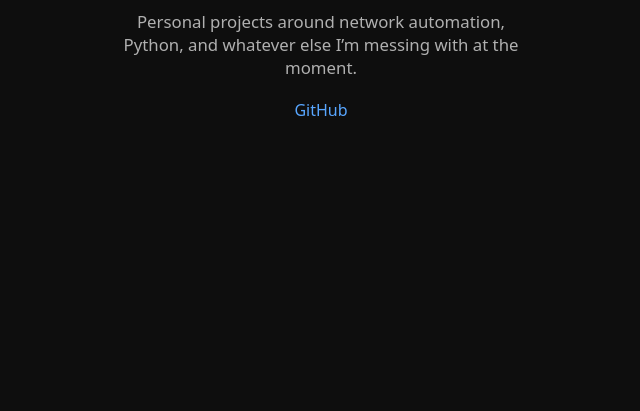
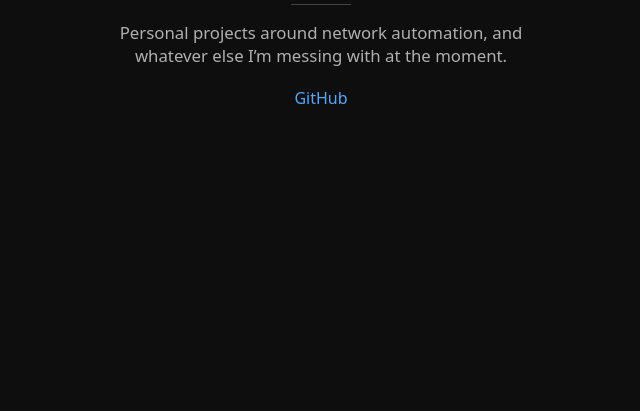
Before and after one commit to anython/anython.dev, a plain HTML site: page index.html in a window 1280 px wide. Shown: the part 389-800 px from the top of the page, without its empty margins (319-959 px from the left). Drawn offline with Linux system fonts and the light colour scheme.

Commit message:
Update index.html

```diff
--- a/index.html
+++ b/index.html
@@ -48,7 +48,7 @@
 <body>
   <h1>anython</h1>
   <div class="divider"></div>
-  <p>Personal projects around network automation, Python, and whatever else I’m messing with at the moment.</p>
+  <p>Personal projects around network automation, and whatever else I’m messing with at the moment.</p>
   <a href="https://github.com/anython" target="_blank">GitHub</a>
 </body>
 </html>
```
